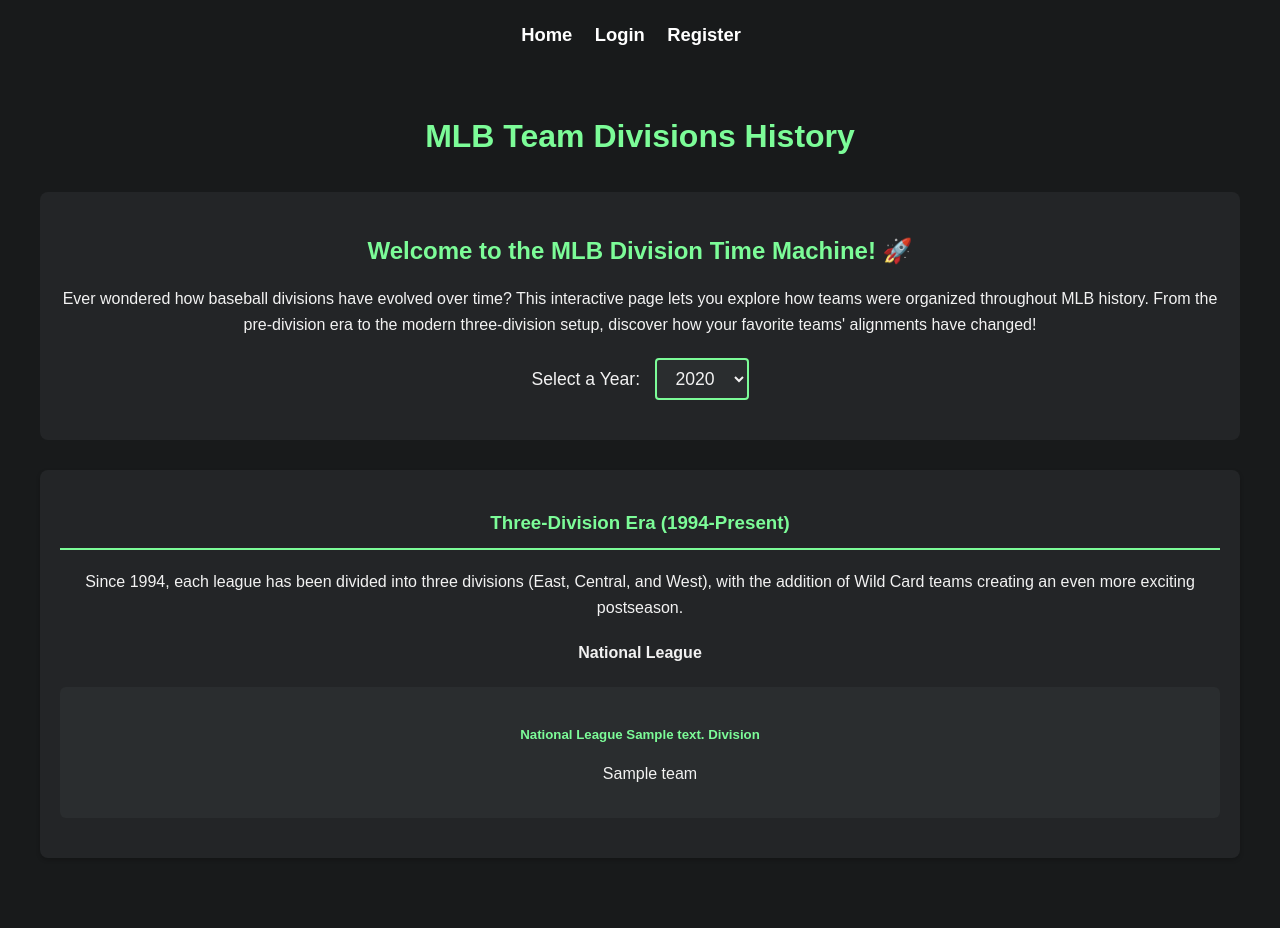
After one commit to adam-deslatte1/CSI3335-Database-Project, a Python web app: template templates/team_divisions.html in a window 1280 px wide. The commit adds this page. Run offline with Jinja, Linux system fonts and the light colour scheme; the template is opened without the code that fills it: most values are stand-ins (such as "Sample title", 1, 10 or a date in 2020).

Commit message:
divisions

```diff
--- a/templates/base.html
+++ b/templates/base.html
@@ -61,6 +61,7 @@
         {% if session.get('user_id') %}
             <a href="{{ url_for('main.dashboard') }}">Dashboard</a>
             <a href="{{ url_for('main.team_nohitters') }}">No Hitters</a>
+            <a href="{{ url_for('main.team_divisions') }}">Team Divisions</a>
             <a href="{{ url_for('trivia.play_trivia') }}">Play Trivia</a>
             <a href="{{ url_for('higher_lower.higher_lower') }}">Play Higher or Lower</a>
             <a href="{{ url_for('guess_player.guess_player_page') }}">Guess the Player</a>
--- /dev/null
+++ b/templates/team_divisions.html
@@ -0,0 +1,193 @@
+{% extends "base.html" %}
+
+{% block content %}
+<div class="container">
+    <h1>MLB Team Divisions History</h1>
+
+    <div class="intro-section">
+        <h2>Welcome to the MLB Division Time Machine! 🚀</h2>
+        <p>Ever wondered how baseball divisions have evolved over time? This interactive page lets you explore how teams were organized throughout MLB history. From the pre-division era to the modern three-division setup, discover how your favorite teams' alignments have changed!</p>
+
+        <div class="year-selector">
+            <form method="GET" class="year-form">
+                <label for="year">Select a Year:</label>
+                <select name="year" id="year" onchange="this.form.submit()">
+                    {% for year in years %}
+                        <option value="{{ year }}" {% if year|int == selected_year|int %}selected{% endif %}>{{ year }}</option>
+                    {% endfor %}
+                </select>
+            </form>
+        </div>
+    </div>
+
+    <div class="divisions-container">
+        {% if selected_year < 1969 %}
+            <div class="era">
+                <h3>Pre-Division Era (Before 1969)</h3>
+                <p>Before 1969, Major League Baseball was organized into just two leagues: the American League and National League, without any divisions.</p>
+
+                {% for league, divisions in teams_by_division.items() %}
+                    <div class="division-info">
+                        <h4>{{ 'American League' if league == 'AL' else 'National League' }}</h4>
+                        <div class="division">
+                            <ul>
+                                {% for team in divisions['No Division'] %}
+                                    <li>{{ team.replace(' of Anaheim', '') }}</li>
+                                {% endfor %}
+                            </ul>
+                        </div>
+                    </div>
+                {% endfor %}
+            </div>
+        {% elif selected_year < 1994 %}
+            <div class="era">
+                <h3>Two-Division Era (1969-1993)</h3>
+                <p>From 1969 to 1993, each league was split into East and West divisions, creating a more competitive playoff structure.</p>
+
+                {% for league, divisions in teams_by_division.items() %}
+                    <div class="division-info">
+                        <h4>{{ 'American League' if league == 'AL' else 'National League' }}</h4>
+                        {% for division, teams in divisions.items() %}
+                            <div class="division">
+                                <h5>{{ 'American League' if league == 'AL' else 'National League' }} {{ division }} Division</h5>
+                                <ul>
+                                    {% for team in teams %}
+                                        <li>{{ team.replace(' of Anaheim', '') }}</li>
+                                    {% endfor %}
+                                </ul>
+                            </div>
+                        {% endfor %}
+                    </div>
+                {% endfor %}
+            </div>
+        {% else %}
+            <div class="era">
+                <h3>Three-Division Era (1994-Present)</h3>
+                <p>Since 1994, each league has been divided into three divisions (East, Central, and West), with the addition of Wild Card teams creating an even more exciting postseason.</p>
+
+                {% for league, divisions in teams_by_division.items() %}
+                    <div class="division-info">
+                        <h4>{{ 'American League' if league == 'AL' else 'National League' }}</h4>
+                        {% for division, teams in divisions.items() %}
+                            <div class="division">
+                                <h5>{{ 'American League' if league == 'AL' else 'National League' }} {{ division }} Division</h5>
+                                <ul>
+                                    {% for team in teams %}
+                                        <li>{{ team.replace(' of Anaheim', '') }}</li>
+                                    {% endfor %}
+                                </ul>
+                            </div>
+                        {% endfor %}
+                    </div>
+                {% endfor %}
+            </div>
+        {% endif %}
+    </div>
+</div>
+
+<style>
+    .container {
+        max-width: 1200px;
+        margin: 0 auto;
+        padding: 20px;
+    }
+
+    .intro-section {
+        background: #232527;
+        border-radius: 8px;
+        padding: 20px;
+        margin-bottom: 30px;
+        text-align: center;
+    }
+
+    .intro-section h2 {
+        color: #7CFC98;
+        margin-bottom: 15px;
+    }
+
+    .intro-section p {
+        color: #f2f2f2;
+        line-height: 1.6;
+        margin-bottom: 20px;
+    }
+
+    .year-selector {
+        margin: 20px 0;
+    }
+
+    .year-form {
+        display: inline-block;
+    }
+
+    .year-form select {
+        background: #2a2d2f;
+        color: #f2f2f2;
+        border: 2px solid #7CFC98;
+        border-radius: 4px;
+        padding: 8px 15px;
+        font-size: 1.1em;
+        cursor: pointer;
+    }
+
+    .year-form label {
+        color: #f2f2f2;
+        margin-right: 10px;
+        font-size: 1.1em;
+    }
+
+    .divisions-container {
+        margin-top: 30px;
+    }
+
+    .era {
+        background: #232527;
+        border-radius: 8px;
+        padding: 20px;
+        margin-bottom: 30px;
+        box-shadow: 0 2px 4px rgba(0,0,0,0.2);
+    }
+
+    .division-info {
+        margin: 20px 0;
+    }
+
+    .division {
+        background: #2a2d2f;
+        border-radius: 6px;
+        padding: 15px;
+        margin: 10px 0;
+    }
+
+    .division h5 {
+        color: #7CFC98;
+        margin-bottom: 10px;
+    }
+
+    .division ul {
+        list-style: none;
+        padding-left: 20px;
+    }
+
+    .division li {
+        margin: 5px 0;
+        color: #f2f2f2;
+    }
+
+    h1 {
+        text-align: center;
+        color: #7CFC98;
+        margin-bottom: 30px;
+    }
+
+    h3 {
+        color: #7CFC98;
+        border-bottom: 2px solid #7CFC98;
+        padding-bottom: 10px;
+    }
+
+    h4 {
+        color: #f2f2f2;
+        margin-top: 20px;
+    }
+</style>
+{% endblock %}
```
Also changed, not shown: routes/main.py (+56 -1 lines).
